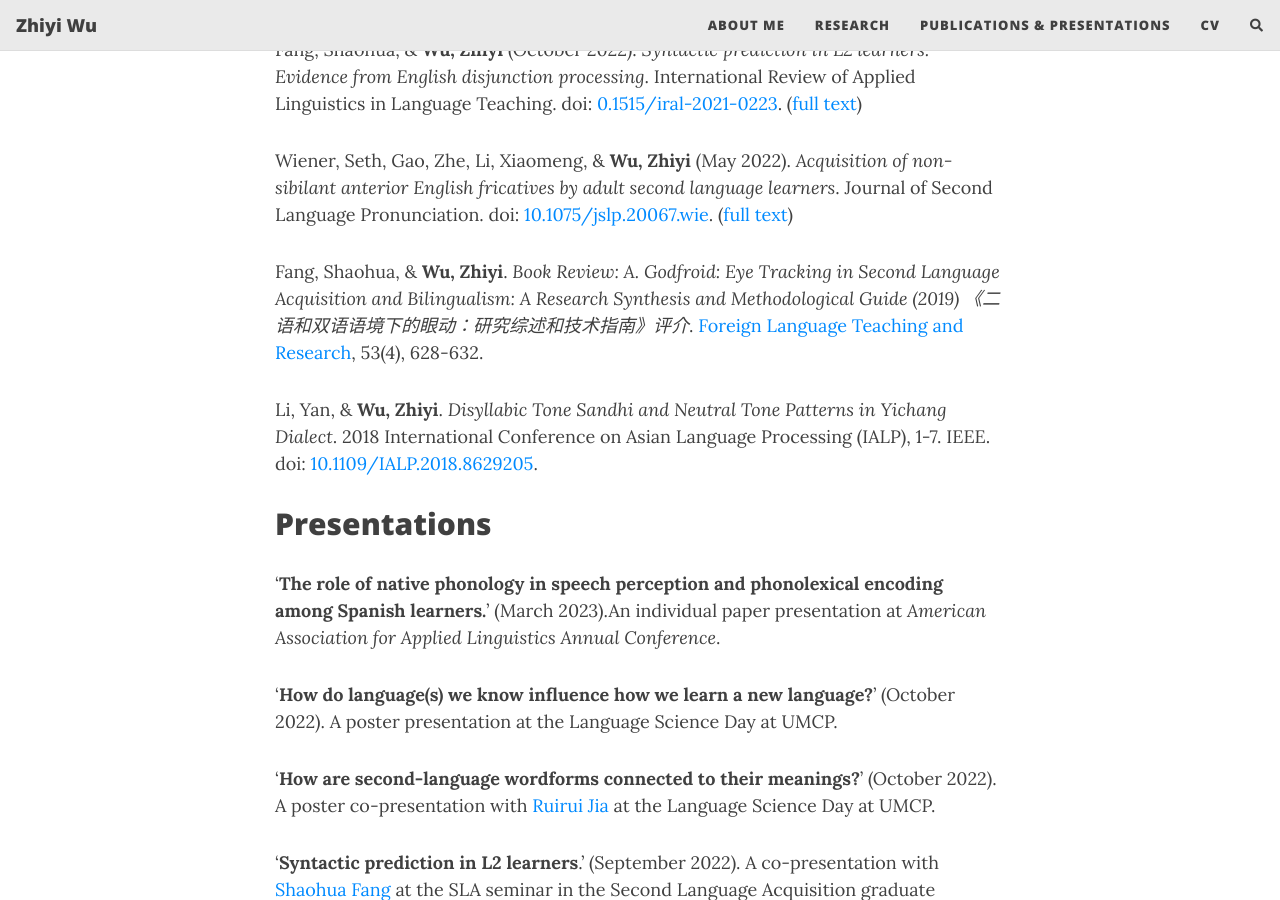
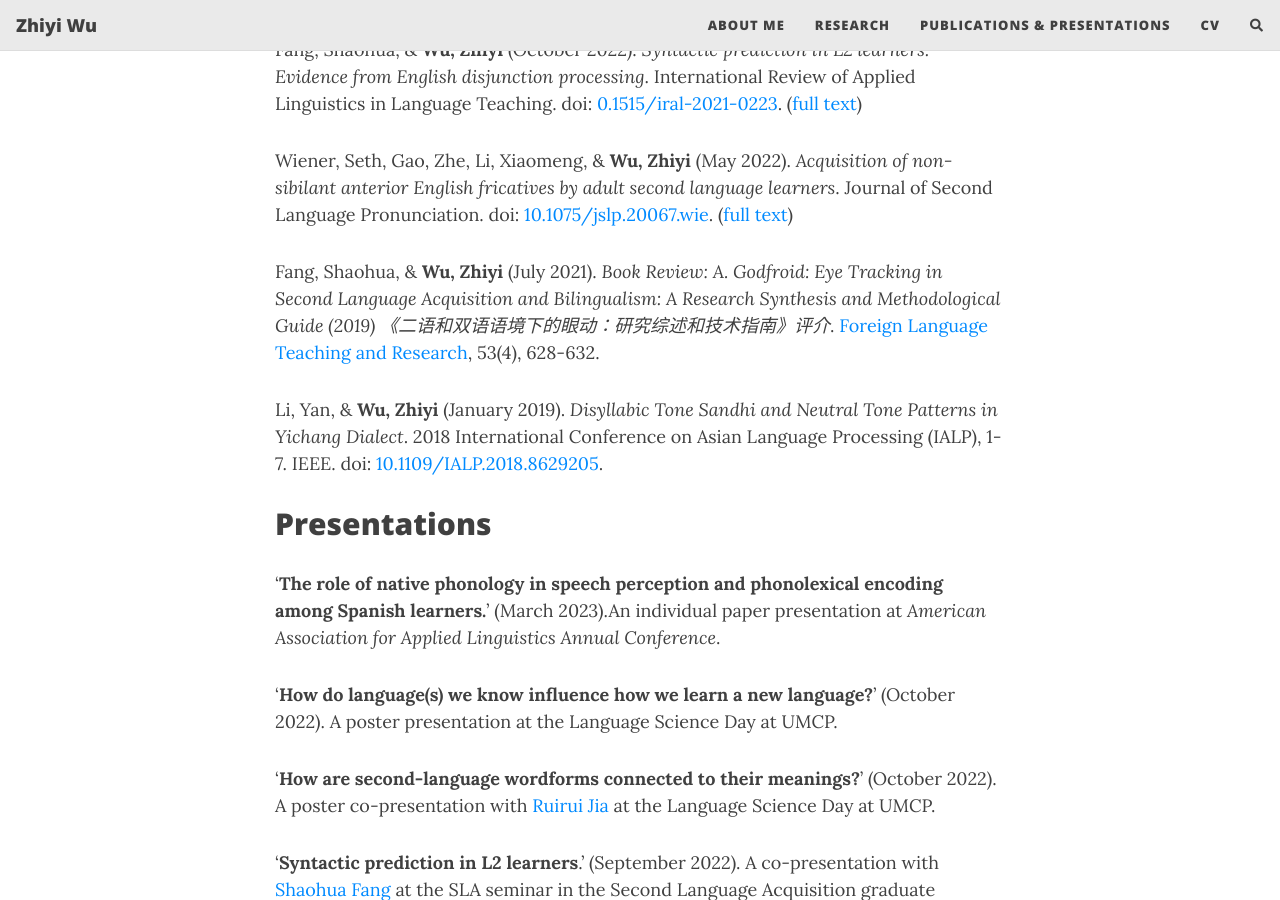
Before and after one commit to Zhiyijenny/Zhiyijenny.github.io, a Jekyll site: the page built from p&p.md, in a window 1280 px wide and 900 px high, scrolled down 798 px. Built offline with Jekyll 4.4.1, drawn with Linux system fonts in a browser that asks for light colours; nearby versions of some CDN libraries; comment, search, counter and statistics services are not loaded.

Commit message:
Update p&p.md
Added dates to the early publications

```diff
--- a/p&p.md
+++ b/p&p.md
@@ -17,9 +17,9 @@ Fang, Shaohua, & **Wu, Zhiyi** (October 2022). _Syntactic prediction in L2 learn
 
 Wiener, Seth, Gao, Zhe, Li, Xiaomeng, & **Wu, Zhiyi** (May 2022). _Acquisition of non-sibilant anterior English fricatives by adult second language learners_. Journal of Second Language Pronunciation. doi: [10.1075/jslp.20067.wie](https://benjamins.com/catalog/jslp.20067.wie). ([full text](https://drive.google.com/file/d/1LMNdfB8zkwZwmVG5BKmL3psFj6LdbSTO/view?usp=sharing))
 
-Fang, Shaohua, & **Wu, Zhiyi**. _Book Review: A. Godfroid: Eye Tracking in Second Language Acquisition and Bilingualism: A Research Synthesis and Methodological Guide (2019) 《二语和双语语境下的眼动：研究综述和技术指南》评介_. [Foreign Language Teaching and Research](http://old.fltr.ac.cn/CN/Y2021/V53/I4/628), 53(4), 628-632.
+Fang, Shaohua, & **Wu, Zhiyi** (July 2021). _Book Review: A. Godfroid: Eye Tracking in Second Language Acquisition and Bilingualism: A Research Synthesis and Methodological Guide (2019) 《二语和双语语境下的眼动：研究综述和技术指南》评介_. [Foreign Language Teaching and Research](http://old.fltr.ac.cn/CN/Y2021/V53/I4/628), 53(4), 628-632.
 
-Li, Yan, & **Wu, Zhiyi**. _Disyllabic Tone Sandhi and Neutral Tone Patterns in Yichang Dialect_. 2018 International Conference on Asian Language Processing (IALP), 1-7. IEEE. doi: [10.1109/IALP.2018.8629205](https://ieeexplore.ieee.org/document/8629205).
+Li, Yan, & **Wu, Zhiyi** (January 2019). _Disyllabic Tone Sandhi and Neutral Tone Patterns in Yichang Dialect_. 2018 International Conference on Asian Language Processing (IALP), 1-7. IEEE. doi: [10.1109/IALP.2018.8629205](https://ieeexplore.ieee.org/document/8629205).
 
 
 ## **Presentations**
```
